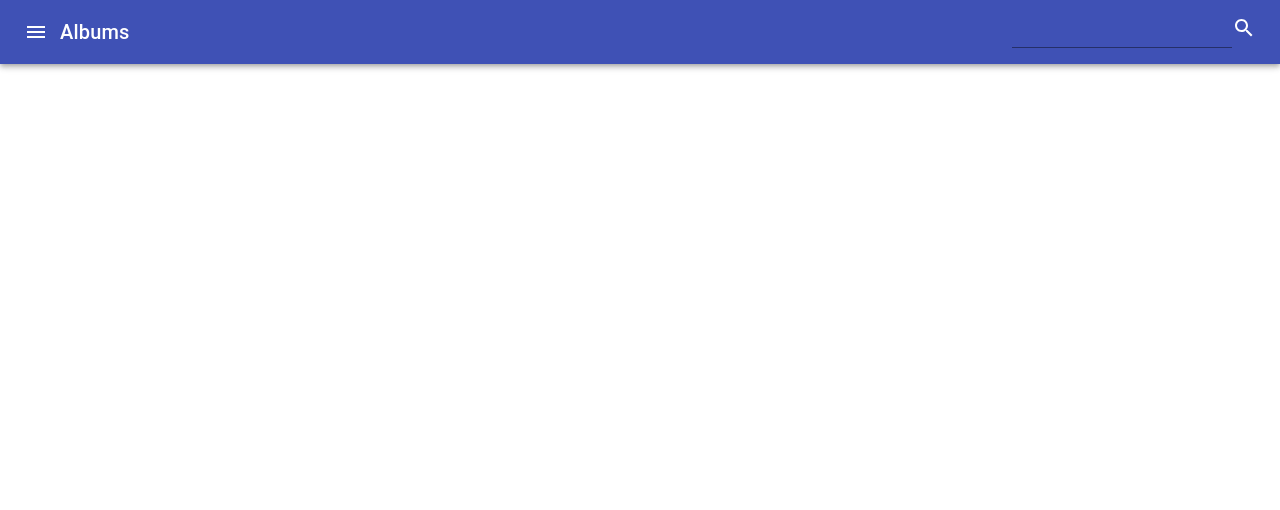
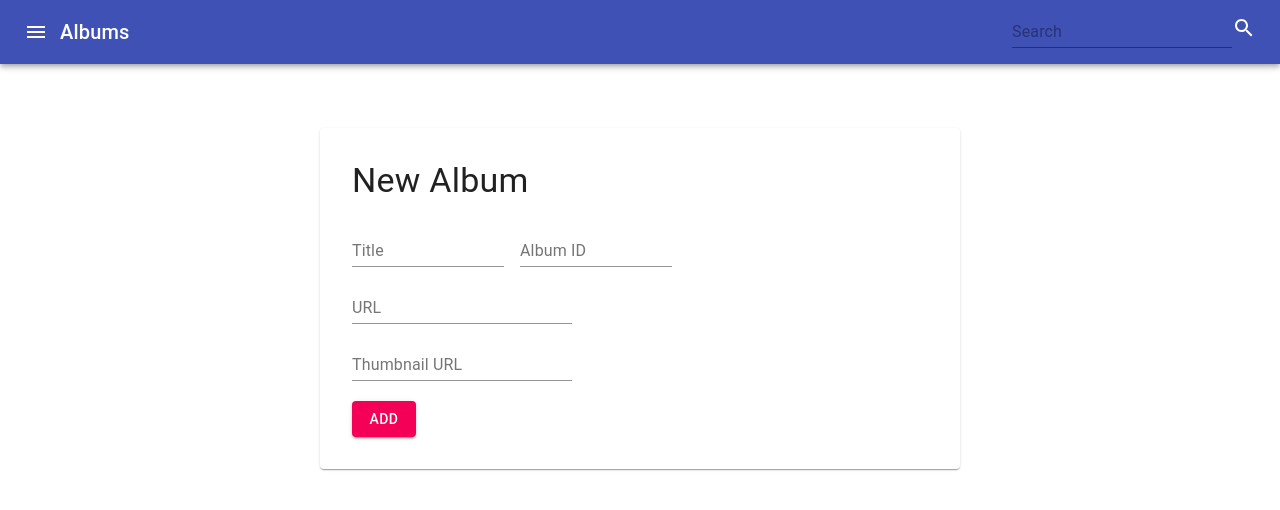
Before and after one commit to shadman264/album, a React (Create React App) app: page /add in a window 1280 px wide. Shown: the top 510 px of the page. Built offline with nearby package versions, Linux system fonts and the light colour scheme.

Commit message:
AddComponent added

```diff
--- a/package.json
+++ b/package.json
@@ -20,6 +20,7 @@
     "node-sass-chokidar": "^1.3.5",
     "react": "^16.8.6",
     "react-dom": "^16.8.6",
+    "react-input-mask": "^2.0.4",
     "react-redux": "5.1.1",
     "react-router-dom": "^5.0.1",
     "react-scripts": "3.0.1",
--- a/src/App.js
+++ b/src/App.js
@@ -3,6 +3,7 @@ import React from 'react';
 import Album from './module/components/Album/Album.container';
 import Navbar from './module/Navbar/Navbar.component';
 import AlbumDetails from './module/components/AlbumDetails/AlbumDetails.container';
+import AddAlbum from './module/components/AddAlbum/AddAlbum.container';
 
 import {BrowserRouter, Route} from 'react-router-dom';
 
@@ -14,6 +15,7 @@ function App() {
         <Navbar/>
         <Route exact path='/' component={Album} />
         <Route path='/details' component={AlbumDetails} />
+        <Route path='/add' component={AddAlbum} />
       </div>
     </BrowserRouter>
   );
--- a/src/index.scss
+++ b/src/index.scss
@@ -2,6 +2,7 @@
 @import './module/components/Album/album.style';
 @import './variables';
 @import './module/Navbar/navbar';
+@import './module/components/AddAlbum/addAlbum.style';
 
 body {
   margin: 0;
--- a/src/module/Navbar/Filter/Filter.component.js
+++ b/src/module/Navbar/Filter/Filter.component.js
@@ -20,7 +20,7 @@ class Filter extends Component{
       <div>
         <Grid container spacing={1} alignItems="flex-end">
           <Grid item>
-            <TextField id="navbar-filter" onChange={this.handleFieldChange}/>
+            <TextField id="navbar-filter" onChange={this.handleFieldChange} placeholder="Search"/>
             <SearchIcon />
           </Grid>
         </Grid>
--- /dev/null
+++ b/src/module/components/AddAlbum/AddAlbum.component.js
@@ -0,0 +1,123 @@
+import React, {Component} from 'react';
+
+import TextField from '@material-ui/core/TextField';
+import Card from '@material-ui/core/Card';
+import CardActionArea from '@material-ui/core/CardActionArea';
+import CardContent from '@material-ui/core/CardContent';
+import Typography from '@material-ui/core/Typography';
+import Button from '@material-ui/core/Button';
+
+import InputMask from 'react-input-mask';
+
+import {Flex, Box} from 'reflexbox';
+
+class AddAlbum extends Component{
+  constructor() {
+    super();
+    this.handleFieldChange = this.handleFieldChange.bind(this);
+    this.handleSubmit = this.handleSubmit.bind(this);
+    this.state = {
+      albumTitle: '',
+      albumID: '',
+      albumUrl: '',
+      thumbnailUrl: ''
+    }
+  }
+
+  handleFieldChange(e) {
+    this.setState({
+      [e.target.name]: e.target.value
+    })
+  }
+
+  handleSubmit() {
+
+  }
+
+
+  render() {
+    return(
+      <Card
+        className="add-album"
+      >
+        <CardActionArea>
+          <CardContent className="add-album text-field-container">
+            <Flex justify="center">
+              <Box justify="center">
+              <Typography variant="h4" gutterBottom>
+                New Album
+              </Typography>
+              </Box>
+            </Flex>
+            <Flex w={1} justify="space-evenly">
+              <Box w={1} pr={3}>
+                <TextField
+                  name="albumTitle"
+                  id="standard-name"
+                  label="Title"
+                  margin="dense"
+                  fullWidth={true}
+                  value={this.state.albumTitle}
+                  onChange={this.handleFieldChange}
+                />
+              </Box>
+              <Box w={1}>
+                <InputMask
+                  mask="9999999999"
+                  maskChar=" "
+                  value={this.state.albumID}
+                  onChange={this.handleFieldChange}
+                >
+                  {() => <TextField
+                    name="albumID"
+                    id="standard-name"
+                    label="Album ID"
+                    margin="dense"
+                    fullWidth={true}
+                    />}
+                </InputMask>
+
+              </Box>
+            </Flex>
+            <Flex w={1} justify="space-evenly">
+              <Box w={1}>
+                <TextField
+                  name="albumUrl"
+                  id="standard-name"
+                  label="URL"
+                  margin="dense"
+                  fullWidth={true}
+                  value={this.state.albumUrl}
+                  onChange={this.handleFieldChange}
+                />
+              </Box>
+            </Flex>
+            <Flex w={1} justify="space-evenly">
+              <Box w={1}>
+                <TextField
+                  name="thumbnailUrl"
+                  id="standard-name"
+                  label="Thumbnail URL"
+                  margin="dense"
+                  fullWidth={true}
+                  value={this.state.thumbnailUrl}
+                  onChange={this.handleFieldChange}
+                />
+              </Box>
+            </Flex>
+            <Flex pt={3} justify="flex-end">
+              <Box justify="center">
+                <Button variant="contained" color="secondary">
+                  Add
+                </Button>
+              </Box>
+            </Flex>
+          </CardContent>
+        </CardActionArea>
+      </Card>
+
+    )
+  }
+}
+
+export default AddAlbum;
--- /dev/null
+++ b/src/module/components/AddAlbum/AddAlbum.container.js
@@ -0,0 +1,11 @@
+import {connect} from 'react-redux';
+import AddAlbum from './AddAlbum.component';
+import * as addAlbumActions from './AddAlbum.action';
+import {bindActionCreators} from 'redux';
+
+function mapDispatchToProps(dispatch) {
+    const actions = {...addAlbumActions};
+    return bindActionCreators(actions, dispatch);
+}
+
+export default connect(null, mapDispatchToProps)(AddAlbum);
--- /dev/null
+++ b/src/module/components/AddAlbum/_addAlbum.style.scss
@@ -0,0 +1,9 @@
+.add-album{
+  margin: 5% 25% 5% 25%;
+  width: 50%;
+  &.text-field-container{
+    padding: 0;
+    margin: 5%;
+    width: stretch;
+  }
+}
--- a/src/module/components/Album/Album.component.js
+++ b/src/module/components/Album/Album.component.js
@@ -172,10 +172,6 @@ export default class Album extends Component {
 	}
 
 	render() {
-		// console.log('from render');
-		// console.log(this.state.albumData);
-		// console.log(this.state.filterAlbumTitle);
-		// console.log(this.state.albumList);
 
 		return (
 			<div id="album-container" onScroll={this.handleScroll}>
```
Also changed, not shown: src/module/components/AddAlbum/AddAlbum.action.js (added), src/module/components/AddAlbum/AddAlbum.constants.js (added), src/module/components/AddAlbum/AddAlbum.reducer.js (added), 1 other file (tests, documents, lock files or other folders).
